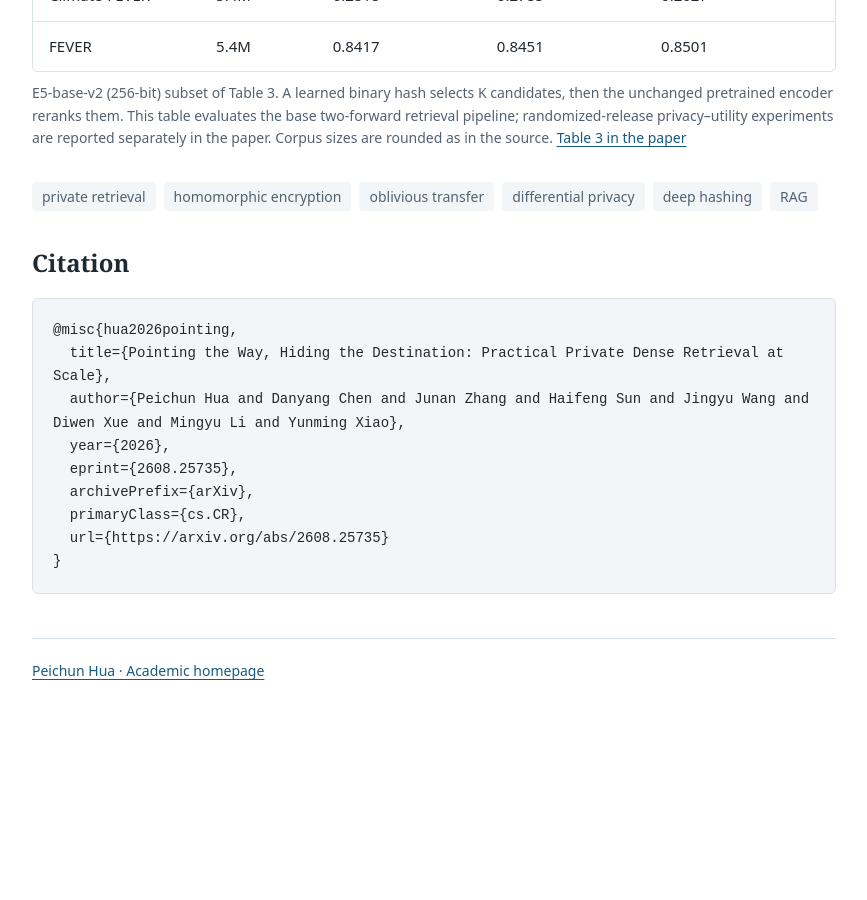
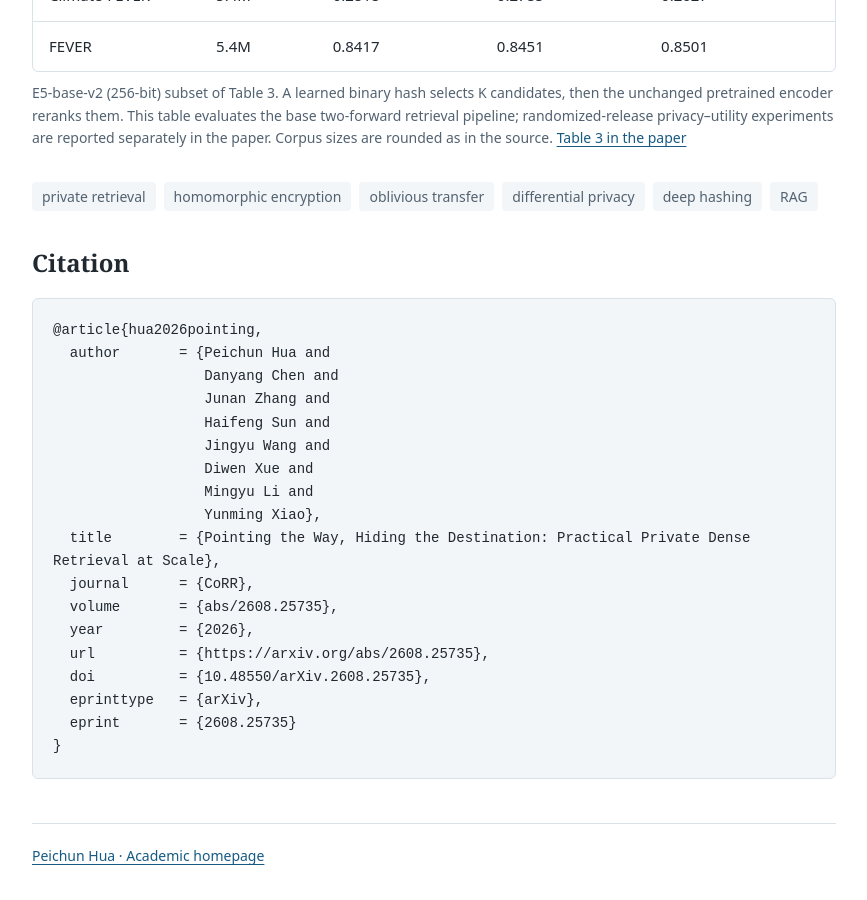
Before and after one commit to sarendis56/sarendis56.github.io, a Jekyll site: the page built from _projects/private-dense-retrieval.md, in a window 1280 px wide and 900 px high, scrolled down 1874 px. Shown: the whole window, without its empty margins (206-1073 px from the left). Built offline with Jekyll 4.4.1, drawn with Linux system fonts in a browser that asks for light colours; before the commit the page ends 2589 px from its top, so only the background shows below that.

Commit message:
Update 10.3

```diff
--- a/_data/publications.yml
+++ b/_data/publications.yml
@@ -10,14 +10,17 @@
     pdf: assets/docs/arxiv-2609.37469.pdf
     notes: <sup>*</sup> Equal contribution.
     bibtex: |
-      @misc{chen2026relevance,
+      @article{chen2026relevance,
         title={Relevance Is Not Sufficient Evidence: Detecting Evidence Gaps Before Generation in RAG},
         author={Suting Chen and Peichun Hua and Yunming Xiao},
+        journal={CoRR},
+        volume={abs/2609.37469},
         year={2026},
+        url={https://arxiv.org/abs/2609.37469},
+        doi={10.48550/arXiv.2609.37469},
+        eprinttype={arXiv},
         eprint={2609.37469},
-        archivePrefix={arXiv},
-        primaryClass={cs.CL},
-        url={https://arxiv.org/abs/2609.37469}
+        primaryClass={cs.CL}
       }
 
   - title: "Backdoor in the Loop: Compromising Agentic Search via Malicious Retrievers"
@@ -31,14 +34,17 @@
     pdf: assets/docs/arxiv-2609.37468.pdf
     notes: <sup>*</sup> Equal contribution.
     bibtex: |
-      @misc{xu2026backdoor,
+      @article{xu2026backdoor,
         title={Backdoor in the Loop: Compromising Agentic Search via Malicious Retrievers},
         author={Beining Xu and Peichun Hua and Yunming Xiao},
+        journal={CoRR},
+        volume={abs/2609.37468},
         year={2026},
+        url={https://arxiv.org/abs/2609.37468},
+        doi={10.48550/arXiv.2609.37468},
+        eprinttype={arXiv},
         eprint={2609.37468},
-        archivePrefix={arXiv},
-        primaryClass={cs.CR},
-        url={https://arxiv.org/abs/2609.37468}
+        primaryClass={cs.CR}
       }
 
   - title: "Semantics Delivery Network: Rethinking Web Retrieval Infrastructure for LLM Agents"
@@ -50,14 +56,17 @@
     link: https://arxiv.org/abs/2609.22486
     pdf: assets/docs/arxiv-2609.22486.pdf
     bibtex: |
-      @misc{hua2026semantics,
-        title={Semantics Delivery Network: Rethinking Web Retrieval Infrastructure for LLM Agents},
-        author={Peichun Hua and Yunming Xiao},
-        year={2026},
-        eprint={2609.22486},
-        archivePrefix={arXiv},
-        primaryClass={cs.NI},
-        url={https://arxiv.org/abs/2609.22486}
+      @article{hua2026semantics,
+          title={Semantics Delivery Network: Rethinking Web Retrieval Infrastructure for LLM Agents},
+          author={Peichun Hua and Yunming Xiao},
+          journal={CoRR},
+          volume={abs/2609.22486},
+          year={2026},
+          url={https://arxiv.org/abs/2609.22486},
+          doi={10.48550/arXiv.2609.22486},
+          eprinttype={arXiv},
+          eprint={2609.22486},
+          primaryClass={cs.NI},
       }
     notes: |
       Accepted. Acceptance Rate: 43/188 ≈ 22.9%.
@@ -72,14 +81,17 @@
     link: https://arxiv.org/abs/2609.07276v1
     pdf: assets/docs/arxiv-2609.07276.pdf
     bibtex: |
-      @misc{hua2026matryoshka,
+      @article{hua2026matryoshka,
             title={Matryoshka Hash Representations for Model-Aware Compact Semantic Retrieval},
             author={Peichun Hua and Yunming Xiao},
+            journal={CoRR},
+            volume={abs/2609.07276},
             year={2026},
+            url={https://arxiv.org/abs/2609.07276},
+            doi={10.48550/arXiv.2609.07276},
+            eprinttype={arXiv},
             eprint={2609.07276},
-            archivePrefix={arXiv},
-            primaryClass={cs.IR},
-            url={https://arxiv.org/abs/2609.07276},
+            primaryClass={cs.IR}
       }
   - title: "Spruce: Scalable Private Outsourced Retrieval Using Compact Embeddings"
     id: spruce
@@ -91,14 +103,17 @@
     link: https://arxiv.org/abs/2609.03376
     pdf: assets/docs/arxiv-2609.03376.pdf
     bibtex: |
-      @misc{hua2026spruce,
+      @article{hua2026spruce,
           title={Spruce: Scalable Private Outsourced Retrieval Using Compact Embeddings},
           author={Peichun Hua and Yunming Xiao},
+          journal={CoRR},
+          volume={abs/2609.03376},
           year={2026},
+          url={https://arxiv.org/abs/2609.03376},
+          doi={10.48550/arXiv.2609.03376},
+          eprinttype={arXiv},
           eprint={2609.03376},
-          archivePrefix={arXiv},
-          primaryClass={cs.CR},
-          url={https://arxiv.org/abs/2609.03376},
+          primaryClass={cs.CR}
       }
   - title: "Enroll Once, Identify Everywhere: Few-Shot Cross-Scenario Visual Speaker Recognition via Event-driven SlowFast Networks"
     id: event-driven-speaker-recognition
@@ -129,14 +144,23 @@
     link: https://arxiv.org/abs/2608.25735
     pdf: assets/docs/arxiv-2608.25735.pdf
     bibtex: |
-      @misc{hua2026pointing,
-        title={Pointing the Way, Hiding the Destination: Practical Private Dense Retrieval at Scale},
-        author={Peichun Hua and Danyang Chen and Junan Zhang and Haifeng Sun and Jingyu Wang and Diwen Xue and Mingyu Li and Yunming Xiao},
-        year={2026},
-        eprint={2608.25735},
-        archivePrefix={arXiv},
-        primaryClass={cs.CR},
-        url={https://arxiv.org/abs/2608.25735}
+      @article{hua2026pointing,
+        author       = {Peichun Hua and
+                        Danyang Chen and
+                        Junan Zhang and
+                        Haifeng Sun and
+                        Jingyu Wang and
+                        Diwen Xue and
+                        Mingyu Li and
+                        Yunming Xiao},
+        title        = {Pointing the Way, Hiding the Destination: Practical Private Dense Retrieval at Scale},
+        journal      = {CoRR},
+        volume       = {abs/2608.25735},
+        year         = {2026},
+        url          = {https://arxiv.org/abs/2608.25735},
+        doi          = {10.48550/arXiv.2608.25735},
+        eprinttype   = {arXiv},
+        eprint       = {2608.25735}
       }
 
   - title: "Unlocking Software-defined GPU Fabric Scheduling in the LLM Era"
@@ -177,14 +201,17 @@
     link: https://arxiv.org/abs/2608.04192
     pdf: assets/docs/arxiv-2608.04192.pdf
     bibtex: |
-      @misc{hua2026skillclone,
+      @article{hua2026skillclone,
             title={Behavioral Skill Reconstruction: Reconstructing Hidden Functionality from LLM Agent Skills},
             author={Peichun Hua and Haoxuan Xu and Mengyuan Li},
+            journal={CoRR},
+            volume={abs/2608.04192},
             year={2026},
+            url={https://arxiv.org/abs/2608.04192},
+            doi={10.48550/arXiv.2608.04192},
+            eprinttype={arXiv},
             eprint={2608.04192},
-            archivePrefix={arXiv},
-            primaryClass={cs.CR},
-            url={https://arxiv.org/abs/2608.04192},
+            primaryClass={cs.CR}
       }
 
   - title: "A Unified Open-Set Framework for Scalable PUF-Based Authentication of Heterogeneous IoT Devices"
```
